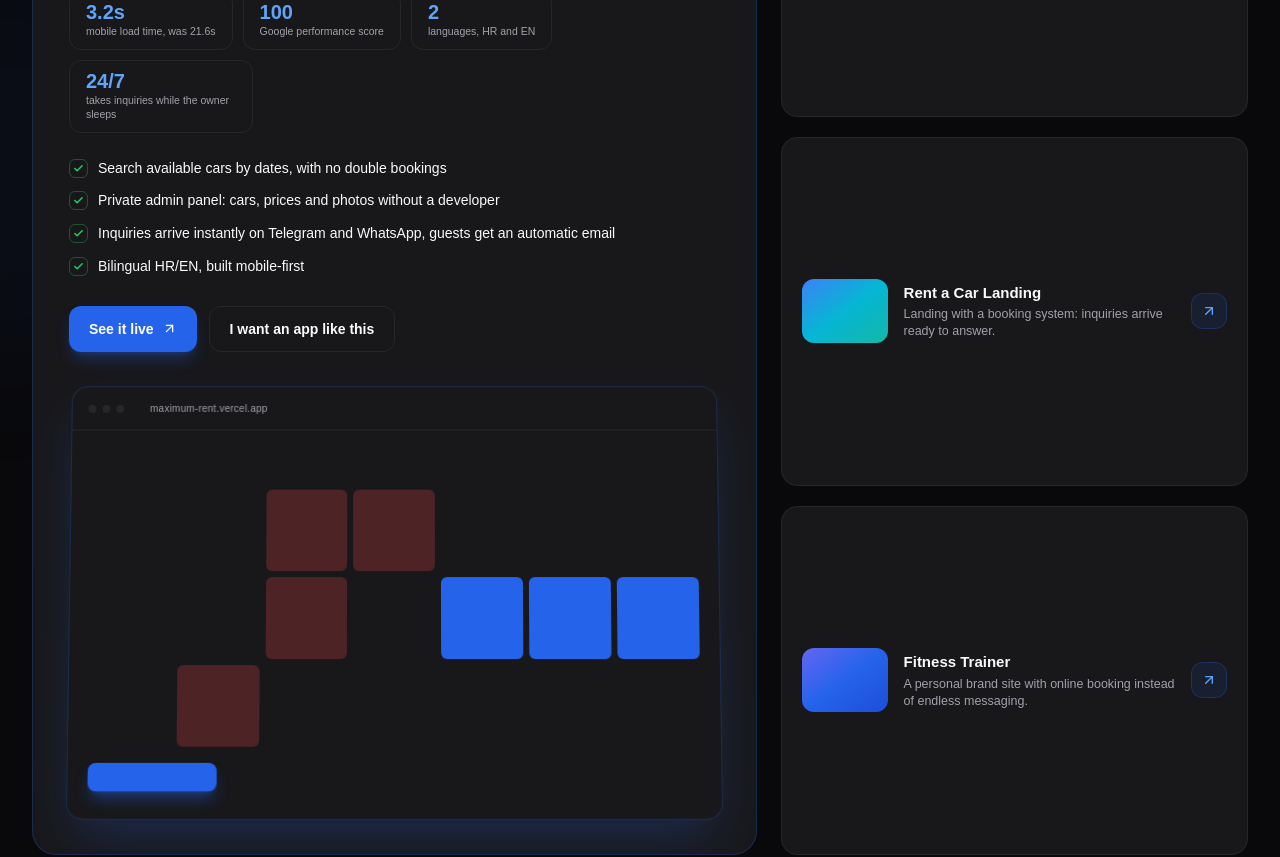
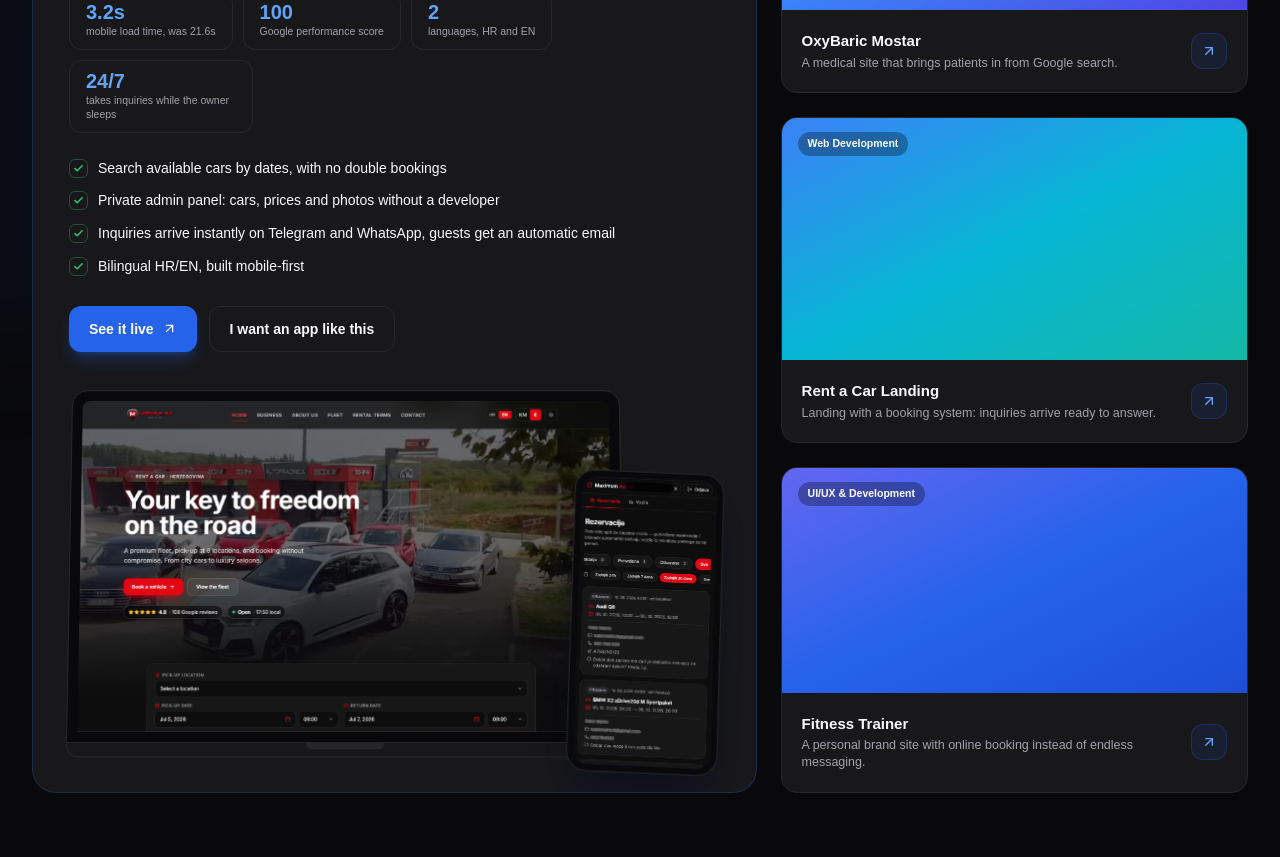
Before and after one commit to Bakeee99/mehiccdev, a Next.js app: page / in a window 1280 px wide. Shown: the part 4440-5297 px from the top of the page. Built offline with nearby package versions, Linux system fonts and the light colour scheme.

Commit message:
Redizajn portfolio sekcije

```diff
--- a/components/sections/Portfolio.tsx
+++ b/components/sections/Portfolio.tsx
@@ -1,20 +1,19 @@
 /**
  * components/sections/Portfolio.tsx
  * ─────────────────────────────────────────────────────────────────────────────
- * "Naš rad" — Hero Case Study Fuzija (Koncept 1).
+ * "Naš rad" — Hero Case Study Fuzija (Koncept 1, v2).
  *
- * Maximum Rent a Car dominira kao featured case study blok (veći dio širine):
- * badge, opis, stvarne izmjerene brojke (PageSpeed prije/poslije), lista
- * ključnih funkcionalnosti i browser mockup. Ostali projekti su svedena,
- * elegantna bočna lista.
+ * • Maximum Rent a Car: featured blok s laptop mockupom (naslovna aplikacije)
+ *   i telefon mockupom preko njega (admin panel).
+ * • Bočni projekti: vertikalne kartice čiji vizual popunjava visinu
+ *   (nema više praznog prostora).
  *
- * Self-contained: svi tekstovi (BS/EN) žive u ovom fajlu, i18n se ne dira.
- * Koristi useReveal pattern (animacija tačno jednom, preživljava promjenu
- * jezika/teme).
+ * SCREENSHOTOVI: slike spremi u /public/portfolio/ pa upiši putanje ispod:
+ *   SCREEN_DESKTOP → screenshot naslovne (širi format, npr. 1600×1000)
+ *   SCREEN_MOBILE  → screenshot admin panela u USPRAVNOM (telefon) formatu
+ * Dok su prazne, prikazuju se uredni CSS placeholderi.
  *
- * SCREENSHOT: kad bude spreman pravi screenshot aplikacije, ubaci ga u
- * /public/portfolio/ (npr. maximum-hero.png) i upiši putanju u
- * FEATURE_SCREENSHOT ispod. Dok je prazno, prikazuje se CSS mockup.
+ * Self-contained (BS/EN u ovom fajlu), useReveal pattern, dark/light tema.
  */
 
 "use client";
@@ -25,12 +24,13 @@ import { staggerContainer, staggerContainerSlow, fadeUp, scaleIn } from "@/lib/a
 import { useReveal } from "@/lib/useReveal";
 import { useLanguage } from "@/components/ui/LanguageProvider";
 
-// ── Screenshot slot (prazno = CSS mockup placeholder) ───────────────────────
-const FEATURE_SCREENSHOT = ""; // npr. "/portfolio/maximum-hero.png"
+// ── Screenshot slotovi (prazno = CSS placeholder) ────────────────────────────
+const SCREEN_DESKTOP = "/portfolio/maximum-naslovna.png"; // npr. "/portfolio/maximum-naslovna.png"
+const SCREEN_MOBILE  = "/portfolio/maximum-admin-mobitel.png"; // npr. "/portfolio/maximum-admin-mobitel.png"
 const FEATURE_URL = "https://maximum-rent.vercel.app";
 
 // ── Bilingual content ────────────────────────────────────────────────────────
-type Mini = { title: string; desc: string; live?: boolean };
+type Mini = { title: string; cat: string; desc: string; live?: boolean };
 type Content = {
   label: string; heading: string; headingAccent: string; subtitle: string;
   badge: string; title: string; desc: string;
@@ -46,7 +46,7 @@ const T: Record<"bs" | "en", Content> = {
     heading: "Projekti koji",
     headingAccent: "rade posao",
     subtitle: "Sve što vidite ovdje je uživo i donosi rezultate stvarnim klijentima. Slobodno otvorite i probajte.",
-    badge: "Perjanica · Business plan",
+    badge: "Pilot · Business plan",
     title: "Maximum Rent a Car",
     desc: "Kompletna web aplikacija za iznajmljivanje vozila. Gost izabere auto i datume, sistem provjeri dostupnost i spriječi dupla rezervisanja, a vlasnik sve potvrđuje u dva klika iz svog privatnog panela.",
     stats: [
@@ -65,9 +65,9 @@ const T: Record<"bs" | "en", Content> = {
     ctaWant: "Želim ovakvu aplikaciju",
     livePill: "Uživo",
     minis: [
-      { title: "OxyBaric Mostar", desc: "Medicinski sajt koji dovodi pacijente iz Google pretrage.", live: true },
-      { title: "Rent a Car Landing", desc: "Landing s rezervacijama: upit stiže spreman za odgovor." },
-      { title: "Fitness Trainer", desc: "Lični brend s online zakazivanjem umjesto prepiske porukama." },
+      { title: "OxyBaric Mostar", cat: "Webflow · Medicina", desc: "Medicinski sajt koji dovodi pacijente iz Google pretrage.", live: true },
+      { title: "Rent a Car Landing", cat: "Web Development", desc: "Landing s rezervacijama: upit stiže spreman za odgovor." },
+      { title: "Fitness Trainer", cat: "UI/UX & Development", desc: "Lični brend s online zakazivanjem umjesto prepiske porukama." },
     ],
   },
   en: {
@@ -94,9 +94,9 @@ const T: Record<"bs" | "en", Content> = {
     ctaWant: "I want an app like this",
     livePill: "Live",
     minis: [
-      { title: "OxyBaric Mostar", desc: "A medical site that brings patients in from Google search.", live: true },
-      { title: "Rent a Car Landing", desc: "Landing with a booking system: inquiries arrive ready to answer." },
-      { title: "Fitness Trainer", desc: "A personal brand site with online booking instead of endless messaging." },
+      { title: "OxyBaric Mostar", cat: "Webflow · Medicine", desc: "A medical site that brings patients in from Google search.", live: true },
+      { title: "Rent a Car Landing", cat: "Web Development", desc: "Landing with a booking system: inquiries arrive ready to answer." },
+      { title: "Fitness Trainer", cat: "UI/UX & Development", desc: "A personal brand site with online booking instead of endless messaging." },
     ],
   },
 };
@@ -108,38 +108,95 @@ const MINI_META = [
   { gradient: "from-indigo-500 via-blue-600 to-blue-700", href: "#portfolio" },
 ];
 
-// ── CSS mockup (placeholder dok ne stigne pravi screenshot) ──────────────────
-function BrowserMock() {
+/* ── Placeholder ekrani (dok ne stignu pravi screenshotovi) ─────────────────
+   Namjerno tamni bez obzira na temu sajta: glume screenshot aplikacije.    */
+
+function DesktopPlaceholder() {
   return (
-    <div className="rounded-2xl overflow-hidden border border-brand-600/25 bg-[var(--surface)] shadow-2xl shadow-brand-600/25">
-      {/* traka browsera */}
-      <div className="flex items-center gap-1.5 px-4 py-2.5 border-b border-[var(--border)] bg-[var(--bg)]/60">
-        <span className="w-2 h-2 rounded-full bg-[var(--border)]" />
-        <span className="w-2 h-2 rounded-full bg-[var(--border)]" />
-        <span className="w-2 h-2 rounded-full bg-[var(--border)]" />
-        <span className="flex-1 ml-2 px-3 py-1 rounded-md bg-[var(--border)]/40 text-[10px] text-[var(--text-muted)] tracking-wide">
-          maximum-rent.vercel.app
+    <div className="w-full h-full bg-gradient-to-br from-[#0B1533] to-[#070C1D] p-[6%] flex flex-col" aria-hidden>
+      {/* nav */}
+      <div className="flex items-center justify-between mb-[7%]">
+        <div className="h-[8px] w-[22%] rounded bg-white/25" />
+        <div className="flex gap-[4%] w-[40%] justify-end">
+          <span className="h-[6px] w-[18%] rounded bg-white/12" />
+          <span className="h-[6px] w-[18%] rounded bg-white/12" />
+          <span className="h-[6px] w-[18%] rounded bg-white/12" />
+        </div>
+      </div>
+      {/* hero naslov + CTA */}
+      <div className="h-[10px] w-[55%] rounded bg-white/30 mb-[3%]" />
+      <div className="h-[10px] w-[38%] rounded bg-blue-400/50 mb-[5%]" />
+      <div className="h-[7px] w-[46%] rounded bg-white/12 mb-[7%]" />
+      <div className="h-[22px] w-[26%] rounded-md bg-blue-600 shadow-lg shadow-blue-600/50 mb-auto" />
+      {/* red kartica vozila */}
+      <div className="grid grid-cols-3 gap-[4%]">
+        {[0, 1, 2].map((i) => (
+          <div key={i} className="rounded-lg border border-white/10 bg-white/[.04] p-[6%]">
+            <div className="aspect-[16/9] rounded bg-gradient-to-br from-blue-400/30 to-blue-600/10 mb-[8%]" />
+            <div className="h-[6px] w-[70%] rounded bg-white/18 mb-[6%]" />
+            <div className="h-[6px] w-[42%] rounded bg-blue-400/45" />
+          </div>
+        ))}
+      </div>
+    </div>
+  );
+}
+
+function MobilePlaceholder() {
+  return (
+    <div className="w-full h-full bg-gradient-to-b from-[#0C1631] to-[#070B1A] p-[8%] flex flex-col gap-[6%]" aria-hidden>
+      <div className="h-[7px] w-[58%] rounded bg-white/28 mb-[2%]" />
+      {[0, 1, 2, 3].map((i) => (
+        <div key={i} className="rounded-lg border border-white/10 bg-white/[.05] p-[7%] flex items-center gap-[6%]">
+          <span className={`w-[9px] h-[9px] rounded-full flex-shrink-0 ${i === 0 ? "bg-amber-400" : "bg-green-500"}`} />
+          <span className="flex-1">
+            <span className="block h-[6px] w-[75%] rounded bg-white/22 mb-[8%]" />
+            <span className="block h-[5px] w-[50%] rounded bg-white/10" />
           </span>
         </div>
-      {/* tijelo: naslov + kalendar dostupnosti */}
-      <div className="p-5">
-        <div className="h-2 w-1/2 rounded bg-[var(--text-muted)]/30 mb-2" />
-        <div className="h-2 w-1/3 rounded bg-[var(--text-muted)]/20 mb-4" />
-        <div className="grid grid-cols-7 gap-1.5 mb-4" aria-hidden>
-          {Array.from({ length: 21 }).map((_, i) => {
-            const busy = [2, 3, 9, 15].includes(i);
-            const sel = [11, 12, 13].includes(i);
+      ))}
+      <div className="mt-auto h-[18px] rounded-md bg-blue-600/90" />
+    </div>
+  );
+}
+
+/* ── Laptop + telefon kompozicija ───────────────────────────────────────── */
+function DeviceShowcase({ title }: { title: string }) {
   return (
-              <span
-                key={i}
-                className={`aspect-square rounded-md ${
-                  sel ? "bg-brand-600" : busy ? "bg-red-500/25" : "bg-[var(--border)]/50"
-                }`}
-              />
-            );
-          })}
+    <div className="relative pr-[13%] sm:pr-[15%]">
+      {/* LAPTOP */}
+      <div className="relative">
+        <div className="rounded-t-2xl border border-[var(--border)] bg-zinc-900 dark:bg-zinc-950 p-2 sm:p-2.5 pb-0">
+          <div className="rounded-t-lg overflow-hidden aspect-[16/10] bg-[#070C1D]">
+            {SCREEN_DESKTOP ? (
+              // eslint-disable-next-line @next/next/no-img-element
+              <img src={SCREEN_DESKTOP} alt={title} className="w-full h-full object-cover object-top" />
+            ) : (
+              <DesktopPlaceholder />
+            )}
           </div>
-        <span className="inline-block h-7 w-32 rounded-lg bg-brand-600 shadow-lg shadow-brand-600/40" />
+        </div>
+        {/* baza laptopa */}
+        <div className="relative h-3 sm:h-3.5 rounded-b-xl bg-zinc-800 dark:bg-zinc-900 border border-t-0 border-[var(--border)]
+                        shadow-[0_24px_50px_-18px_rgba(37,99,235,0.45)]">
+          <span className="absolute left-1/2 -translate-x-1/2 top-0 w-[14%] h-1.5 rounded-b-md bg-zinc-700 dark:bg-zinc-800" aria-hidden />
+        </div>
+      </div>
+
+      {/* TELEFON (admin panel), preklapa laptop zdesna */}
+      <div className="absolute right-0 -bottom-3 sm:-bottom-4 w-[24%] min-w-[86px] max-w-[150px] rotate-[2.5deg]
+                      rounded-[20px] border border-[var(--border)] bg-zinc-900 dark:bg-zinc-950 p-1.5
+                      shadow-[0_22px_44px_-14px_rgba(2,8,30,0.85)]">
+        <div className="relative rounded-[14px] overflow-hidden aspect-[9/19] bg-[#070B1A]">
+          {/* notch */}
+          <span className="absolute top-1 left-1/2 -translate-x-1/2 w-[36%] h-[9px] rounded-full bg-black/80 z-10" aria-hidden />
+          {SCREEN_MOBILE ? (
+            // eslint-disable-next-line @next/next/no-img-element
+            <img src={SCREEN_MOBILE} alt={`${title} · admin`} className="w-full h-full object-cover object-top" />
+          ) : (
+            <MobilePlaceholder />
+          )}
+        </div>
       </div>
     </div>
   );
@@ -199,7 +256,6 @@ export function Portfolio() {
                        transition-[border-color,box-shadow] duration-300
                        hover:border-brand-600/45 hover:shadow-2xl hover:shadow-brand-600/15"
           >
-            {/* pozadinski sjaj + grid */}
             <div className="absolute -top-24 -right-24 w-[420px] h-[320px] rounded-full bg-brand-600/12 blur-3xl pointer-events-none" aria-hidden />
             <div className="absolute inset-0 bg-grid-pattern bg-grid-md opacity-[0.045] pointer-events-none" aria-hidden />
 
@@ -240,7 +296,7 @@ export function Portfolio() {
               </ul>
 
               {/* CTA */}
-              <div className="flex flex-wrap gap-3 mb-8">
+              <div className="flex flex-wrap gap-3 mb-9">
                 <a
                   href={FEATURE_URL}
                   target="_blank"
@@ -261,30 +317,21 @@ export function Portfolio() {
                 </a>
               </div>
 
-              {/* screenshot / mockup s blagim 3D nagibom koji se ispravlja na hover */}
+              {/* laptop + telefon, blagi 3D nagib koji se ispravi na hover */}
               <div
-                className="[transform:perspective(1200px)_rotateX(3deg)] group-hover:[transform:perspective(1200px)_rotateX(0deg)_translateY(-3px)]
+                className="[transform:perspective(1300px)_rotateX(4deg)] group-hover:[transform:perspective(1300px)_rotateX(0deg)_translateY(-4px)]
                            transition-transform duration-500 will-change-transform"
               >
-                {FEATURE_SCREENSHOT ? (
-                  // eslint-disable-next-line @next/next/no-img-element
-                  <img
-                    src={FEATURE_SCREENSHOT}
-                    alt={d.title}
-                    className="rounded-2xl border border-brand-600/25 shadow-2xl shadow-brand-600/25 w-full"
-                  />
-                ) : (
-                  <BrowserMock />
-                )}
+                <DeviceShowcase title={d.title} />
               </div>
             </div>
           </motion.article>
 
-          {/* BOČNA LISTA */}
+          {/* BOČNE KARTICE: vertikalne, vizual popunjava visinu */}
           <motion.div
             variants={staggerContainerSlow}
             {...revealSide}
-            className="flex flex-col gap-5"
+            className="flex flex-col gap-6"
           >
             {d.minis.map((m, i) => {
               const meta = MINI_META[i];
@@ -293,32 +340,40 @@ export function Portfolio() {
                 <motion.a
                   key={m.title}
                   variants={fadeUp}
-                  whileHover={{ x: 6 }}
+                  whileHover={{ y: -5 }}
                   href={meta.href}
                   target={isExternal ? "_blank" : undefined}
                   rel={isExternal ? "noopener noreferrer" : undefined}
-                  className="group/mini relative flex items-center gap-4 p-5 rounded-2xl flex-1
-                             bg-[var(--surface)] border border-[var(--border)] overflow-hidden
+                  className="group/mini relative flex flex-col flex-1 min-h-[200px] rounded-2xl overflow-hidden
+                             bg-[var(--surface)] border border-[var(--border)]
                              transition-[border-color,box-shadow] duration-300
                              hover:border-brand-600/40 hover:shadow-xl hover:shadow-brand-600/10"
                 >
-                  <span className={`relative flex-shrink-0 w-[86px] h-16 rounded-xl bg-gradient-to-br ${meta.gradient} overflow-hidden`}>
-                    <span className="absolute inset-0 bg-grid-pattern bg-grid-md opacity-25" aria-hidden />
+                  {/* vizual popunjava svu preostalu visinu */}
+                  <span className={`relative flex-1 min-h-[110px] bg-gradient-to-br ${meta.gradient} overflow-hidden`}>
+                    <span className="absolute inset-0 bg-grid-pattern bg-grid-md opacity-20 transition-transform duration-500 group-hover/mini:scale-110" aria-hidden />
+                    <span className="absolute top-3.5 left-4 px-2.5 py-1 rounded-full bg-black/30 backdrop-blur-sm text-white text-[10.5px] font-semibold">
+                      {m.cat}
                     </span>
+                    {m.live && (
+                      <span className="absolute top-3.5 right-4 inline-flex items-center gap-1.5 px-2.5 py-1 rounded-full bg-black/30 backdrop-blur-sm
+                                       text-[10px] font-bold uppercase tracking-wider text-green-400">
+                        <span className="w-1.5 h-1.5 rounded-full bg-green-400 animate-pulse" aria-hidden /> {d.livePill}
+                      </span>
+                    )}
+                  </span>
+                  {/* sadržaj */}
+                  <span className="flex items-center gap-3 p-5">
                     <span className="min-w-0">
                       <span className="block text-[15px] font-bold text-[var(--text)] mb-0.5">{m.title}</span>
                       <span className="block text-[12.5px] text-[var(--text-muted)] leading-snug">{m.desc}</span>
                     </span>
-                  {m.live && (
-                    <span className="absolute top-3 right-4 inline-flex items-center gap-1.5 text-[10px] font-bold uppercase tracking-wider text-green-500">
-                      <span className="w-1.5 h-1.5 rounded-full bg-green-500 animate-pulse" aria-hidden /> {d.livePill}
-                    </span>
-                  )}
                     <span className="ml-auto flex-shrink-0 w-9 h-9 rounded-xl flex items-center justify-center
                                      bg-brand-600/10 border border-brand-600/25 text-brand-600 dark:text-brand-400
                                      transition-[background-color,transform] duration-300
                                      group-hover/mini:bg-brand-600/25 group-hover/mini:translate-x-0.5 group-hover/mini:-translate-y-0.5">
                       <ArrowUpRight size={16} />
+                    </span>
                   </span>
                 </motion.a>
               );
```
Also changed, not shown: PROCITAJ-ME.txt, public/portfolio/maximum-admin-mobitel.png (added), public/portfolio/maximum-naslovna.png (added). Lines whose indentation alone changed are shown as unchanged.
